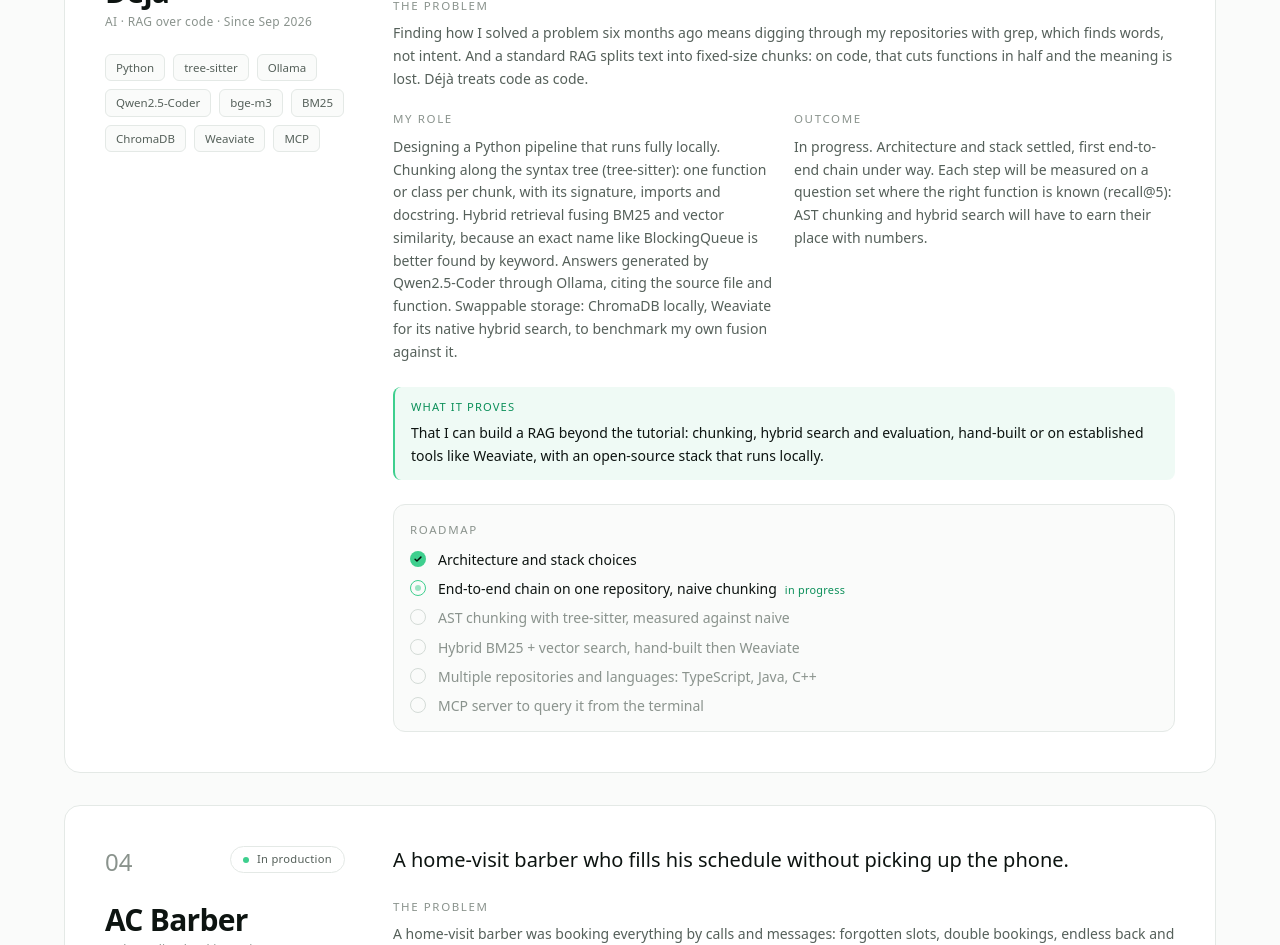
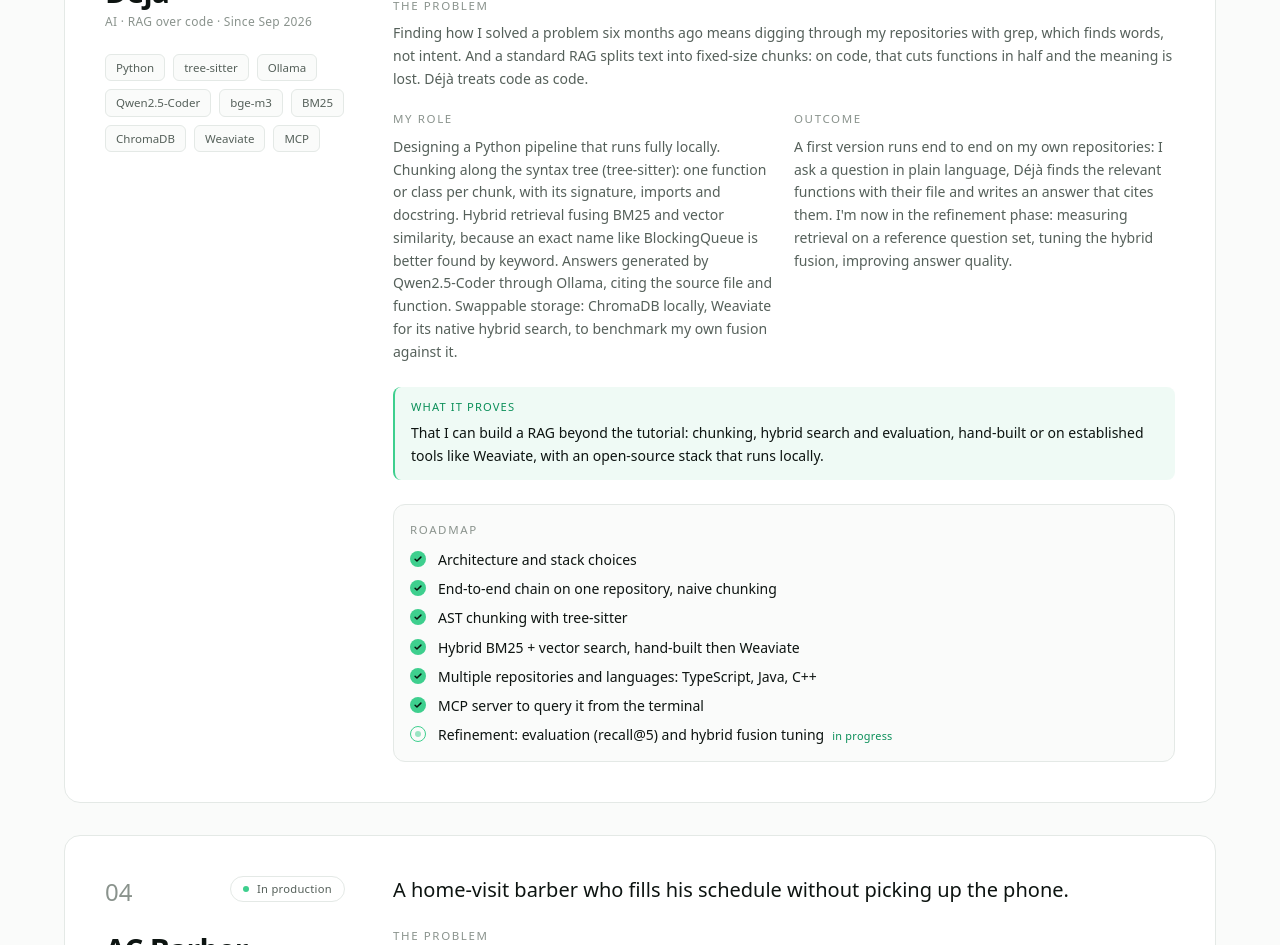
Before and after one commit to kanepapaaly/eportfolio-pak, a Next.js app: page / in a window 1280 px wide. Shown: the part 3160-4105 px from the top of the page. Built offline with nearby package versions, Linux system fonts and the light colour scheme; no server answers.

Commit message:
Déjà : feuille de route cochée, phase de peaufinage et résultat réécrit

```diff
--- a/src/data/projects.ts
+++ b/src/data/projects.ts
@@ -185,8 +185,8 @@ export const projects: Project[] = [
       en: "Designing a Python pipeline that runs fully locally. Chunking along the syntax tree (tree-sitter): one function or class per chunk, with its signature, imports and docstring. Hybrid retrieval fusing BM25 and vector similarity, because an exact name like BlockingQueue is better found by keyword. Answers generated by Qwen2.5-Coder through Ollama, citing the source file and function. Swappable storage: ChromaDB locally, Weaviate for its native hybrid search, to benchmark my own fusion against it.",
     },
     result: {
-      fr: "En construction. Architecture et stack arrêtés, première chaîne de bout en bout en cours. Chaque étape sera mesurée sur un jeu de questions dont la bonne fonction est connue (rappel@5) : le découpage par AST et la recherche hybride devront se justifier par des chiffres.",
-      en: "In progress. Architecture and stack settled, first end-to-end chain under way. Each step will be measured on a question set where the right function is known (recall@5): AST chunking and hybrid search will have to earn their place with numbers.",
+      fr: "Une première version tourne de bout en bout sur mes propres dépôts : je pose une question en langage naturel, Déjà retrouve les fonctions concernées avec leur fichier et rédige une réponse qui les cite. Je suis maintenant dans la phase de peaufinage : mesure de la recherche sur un jeu de questions de référence, réglage de la fusion hybride, qualité des réponses.",
+      en: "A first version runs end to end on my own repositories: I ask a question in plain language, Déjà finds the relevant functions with their file and writes an answer that cites them. I'm now in the refinement phase: measuring retrieval on a reference question set, tuning the hybrid fusion, improving answer quality.",
     },
     proves: {
       fr: "Que je sais construire un RAG au-delà du tutoriel : découpage, recherche hybride et évaluation, codés à la main ou appuyés sur des outils établis comme Weaviate, avec une stack open source qui tourne en local.",
@@ -200,26 +200,30 @@ export const projects: Project[] = [
       },
       {
         label: { fr: "Chaîne complète sur un dépôt, découpage naïf", en: "End-to-end chain on one repository, naive chunking" },
-        state: "current",
+        state: "done",
       },
       {
-        label: { fr: "Découpage par AST avec tree-sitter, mesuré contre le naïf", en: "AST chunking with tree-sitter, measured against naive" },
-        state: "todo",
+        label: { fr: "Découpage par AST avec tree-sitter", en: "AST chunking with tree-sitter" },
+        state: "done",
       },
       {
         label: { fr: "Recherche hybride BM25 + vecteurs, maison puis Weaviate", en: "Hybrid BM25 + vector search, hand-built then Weaviate" },
-        state: "todo",
+        state: "done",
       },
       {
         label: { fr: "Plusieurs dépôts et langages : TypeScript, Java, C++", en: "Multiple repositories and languages: TypeScript, Java, C++" },
-        state: "todo",
+        state: "done",
       },
       {
         label: { fr: "Serveur MCP pour l'interroger depuis le terminal", en: "MCP server to query it from the terminal" },
-        state: "todo",
+        state: "done",
+      },
+      {
+        label: { fr: "Peaufinage : évaluation (rappel@5) et réglage de la fusion hybride", en: "Refinement: evaluation (recall@5) and hybrid fusion tuning" },
+        state: "current",
       },
     ],
-    statusTag: { fr: "En construction", en: "In progress" },
+    statusTag: { fr: "En peaufinage", en: "In refinement" },
     links: [],
     images: [],
   },
```
